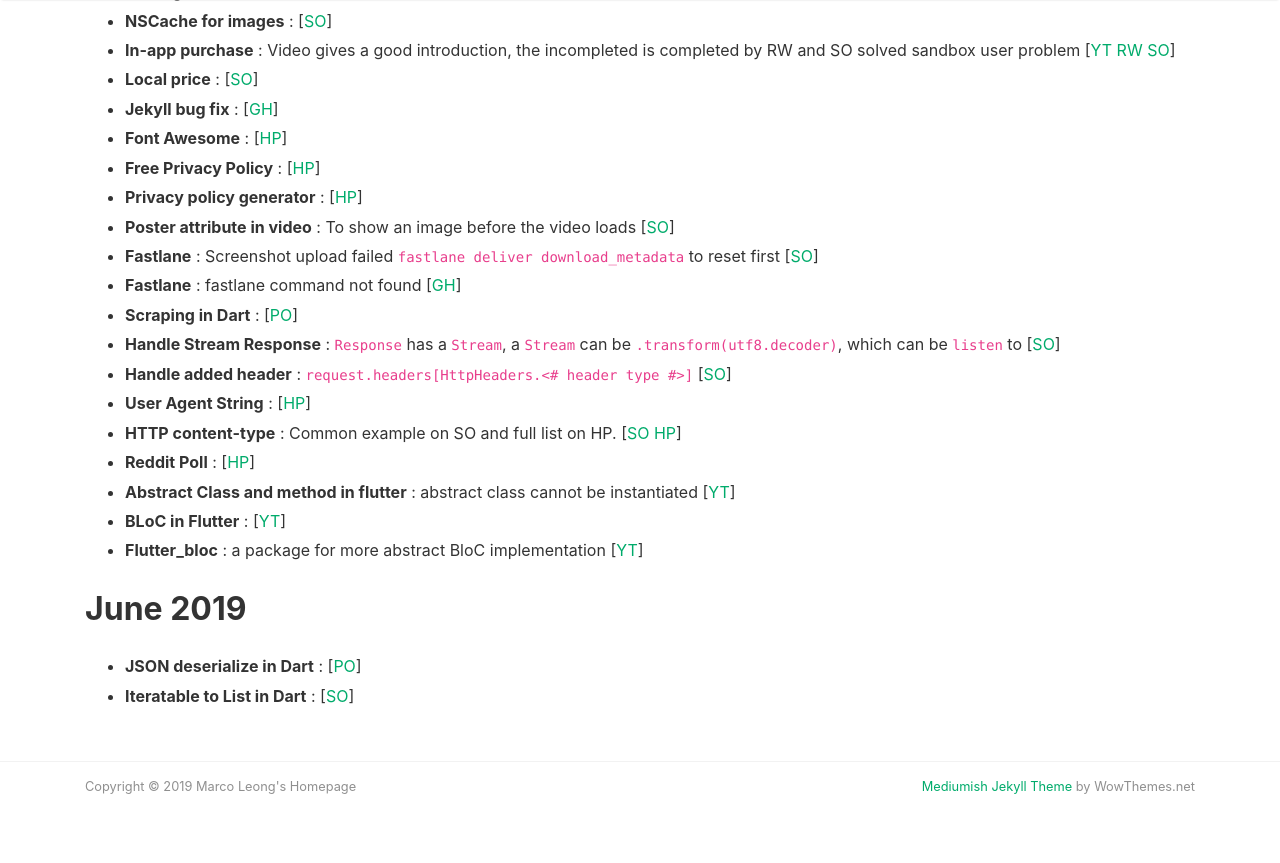
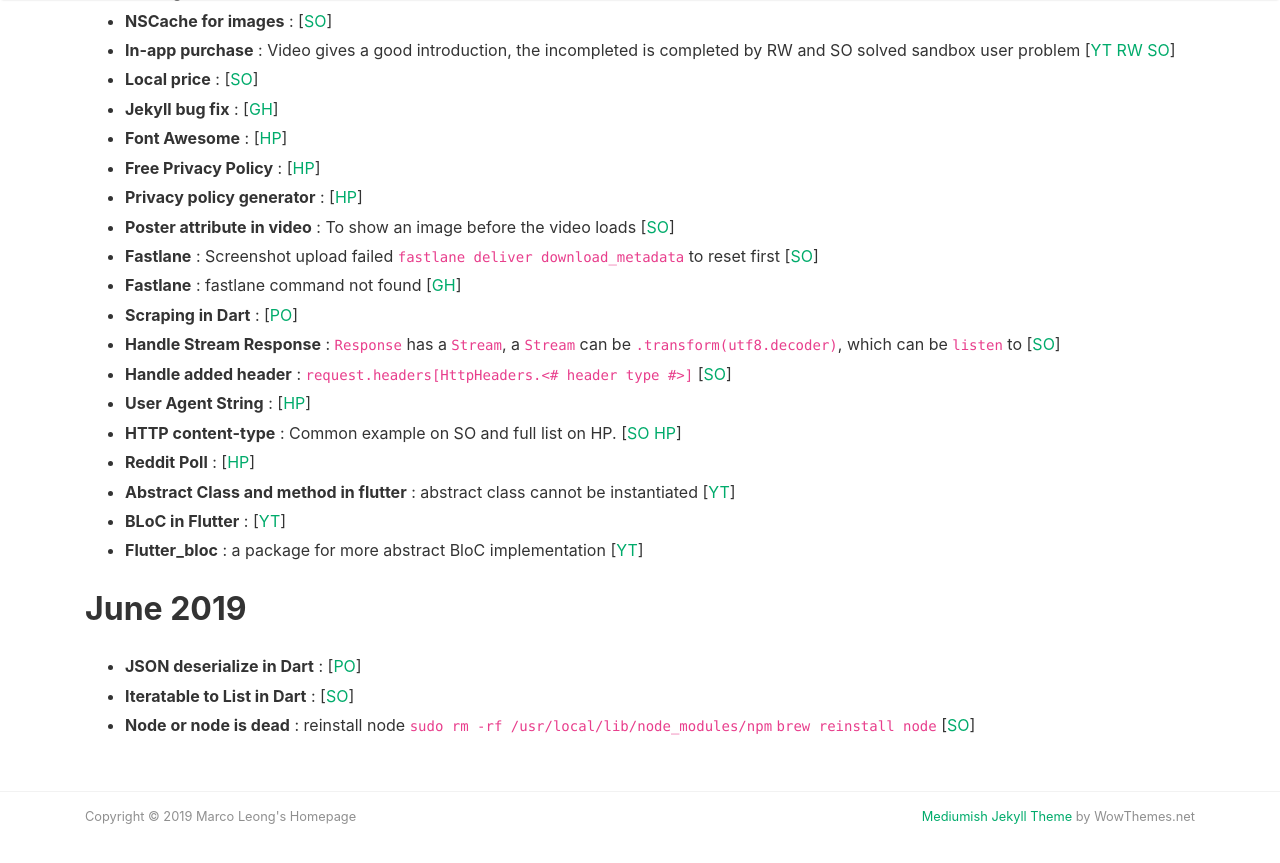
Before and after one commit to MarcoLeongDev/MarcoLeongDev.github.io, a Jekyll site: the page built from journey.md, in a window 1280 px wide and 900 px high, scrolled down 1625 px. Shown: the top 863 px of the window. Built offline with Jekyll 4.4.1, drawn with Linux system fonts in a browser that asks for light colours; nearby versions of some CDN libraries; our own code applies the rules of GitHub Pages for plain Markdown files.

Commit message:
Update journey.md

```diff
--- a/journey.md
+++ b/journey.md
@@ -51,6 +51,8 @@
 ## June 2019
 - **JSON deserialize in Dart** : [[PO](https://www.woolha.com/tutorials/flutter-dart-convert-deserialize-json-string-to-object)]
 - **Iteratable to List in Dart** : [[SO](https://stackoverflow.com/questions/50090168/how-to-convert-an-iterable-of-type-x-to-type-y-re-iterablewordpair-to-iterabl)]
+- **Node or node is dead** : reinstall node `sudo rm -rf /usr/local/lib/node_modules/npm`
+`brew reinstall node` [[SO](https://stackoverflow.com/questions/44363066/error-cannot-find-module-lib-utils-unsupported-js-while-using-ionic)]
 
 
 <!-- - <details><summary>App Auto landing page</summary> settled on auto landing <a href="https://github.com/emilbaehr/automatic-app-landing-page">[GH]</a></details> -->
```
